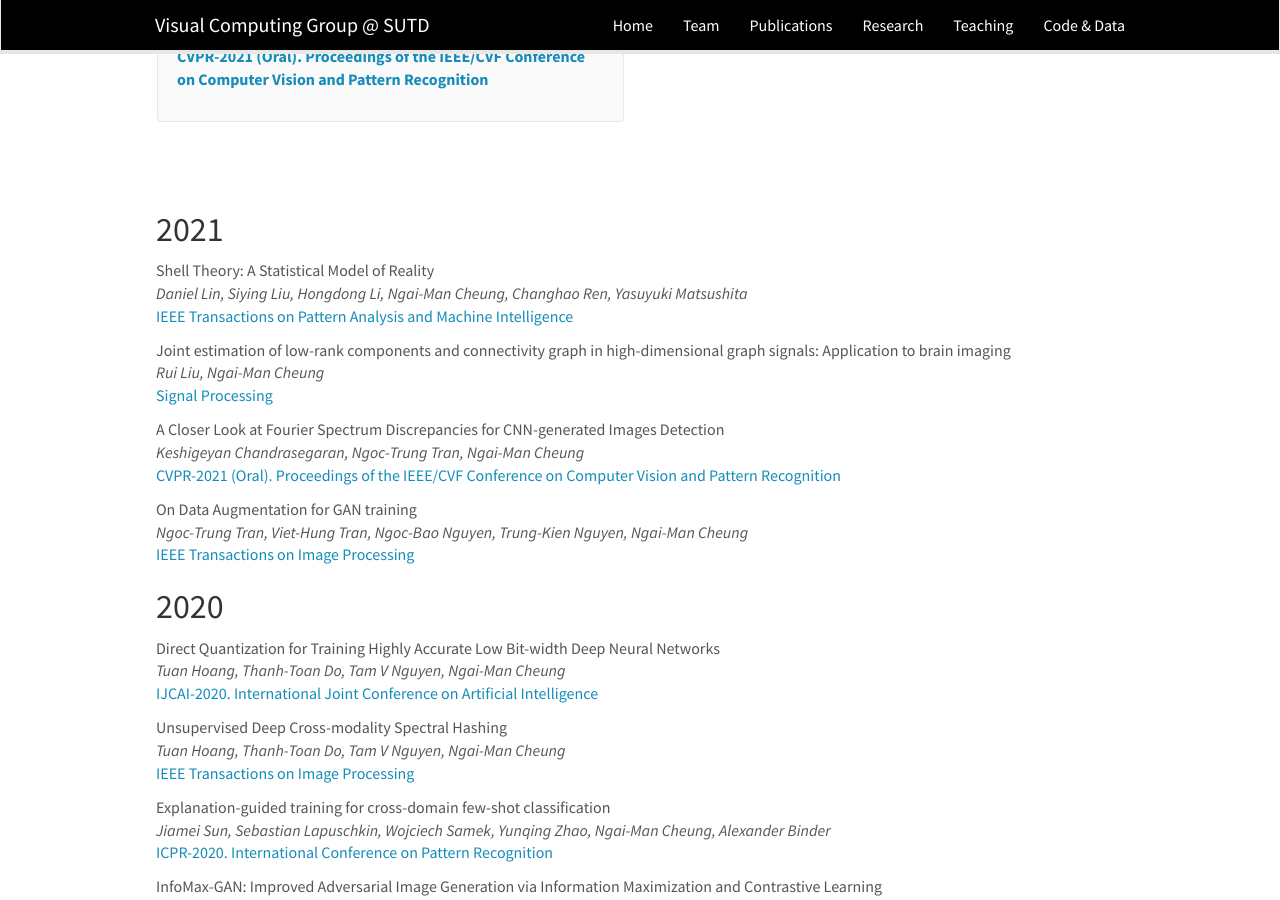
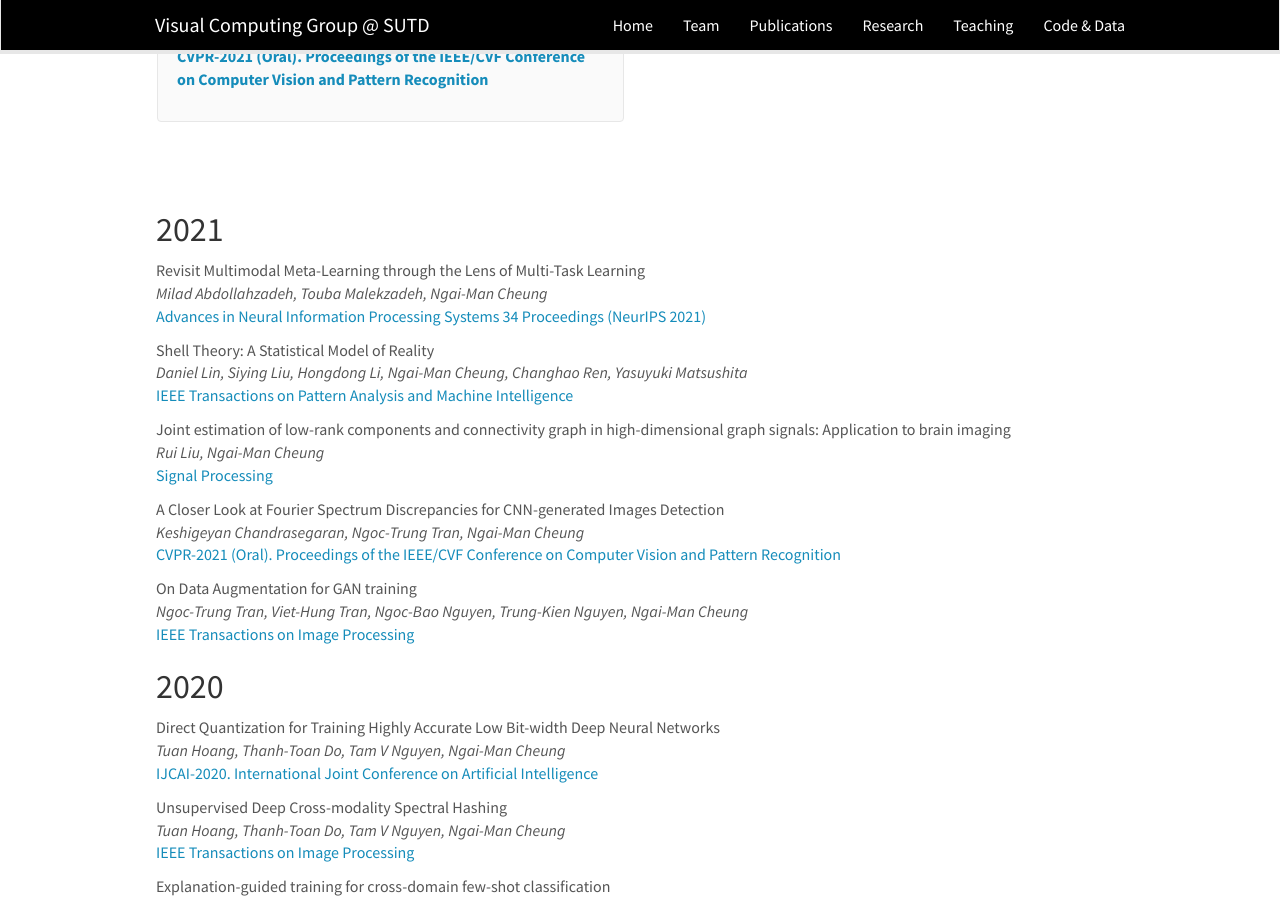
Before and after one commit to sutd-visual-computing-group/sutd-visual-computing-group.github.io, a Jekyll site: the page built from _pages/publications.md, in a window 1280 px wide and 900 px high, scrolled down 1083 px. Built offline with Jekyll 4.4.1, drawn with Linux system fonts in a browser that asks for light colours; nearby versions of some CDN libraries.

Commit message:
Update publist_2021.yml

```diff
--- a/_data/publist_2021.yml
+++ b/_data/publist_2021.yml
@@ -1,3 +1,13 @@
+- title: Revisit Multimodal Meta-Learning through the Lens of Multi-Task Learning
+  image: TBG_SL.png
+  description:
+  authors: Milad Abdollahzadeh, Touba Malekzadeh, Ngai-Man Cheung
+  link:
+    url: https://papers.nips.cc/paper/2021/file/7b3403f79b478699224bb449509694cf-Paper.pdf
+    display:  Advances in Neural Information Processing Systems 34 Proceedings (NeurIPS 2021)
+  highlight: 0
+  news2:
+
 - title: Shell Theory&#58; A Statistical Model of Reality
   image: TBG_SL.png
   description:
```
